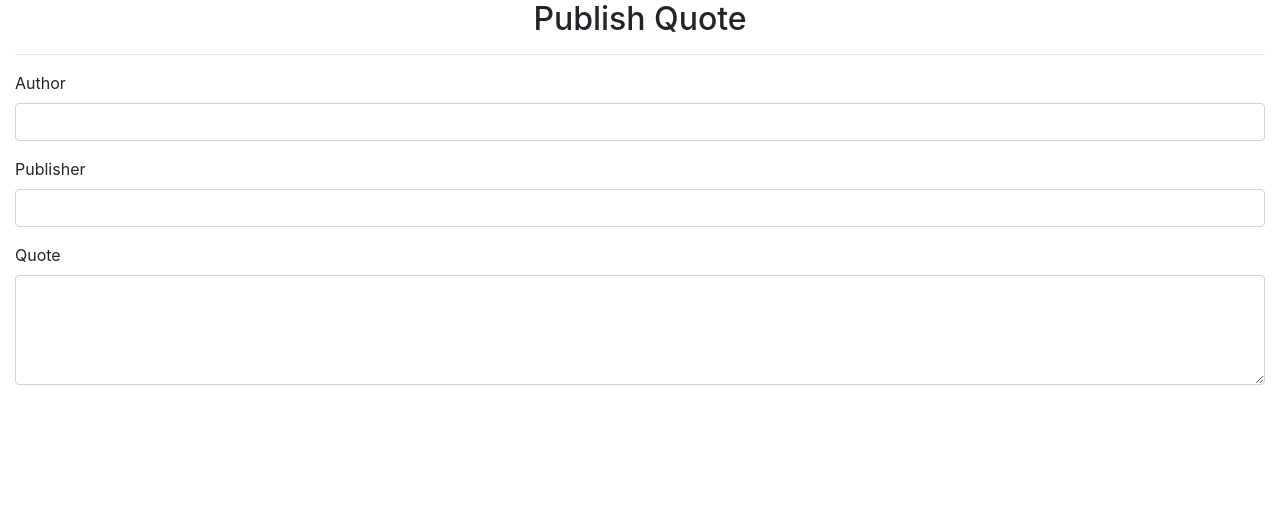
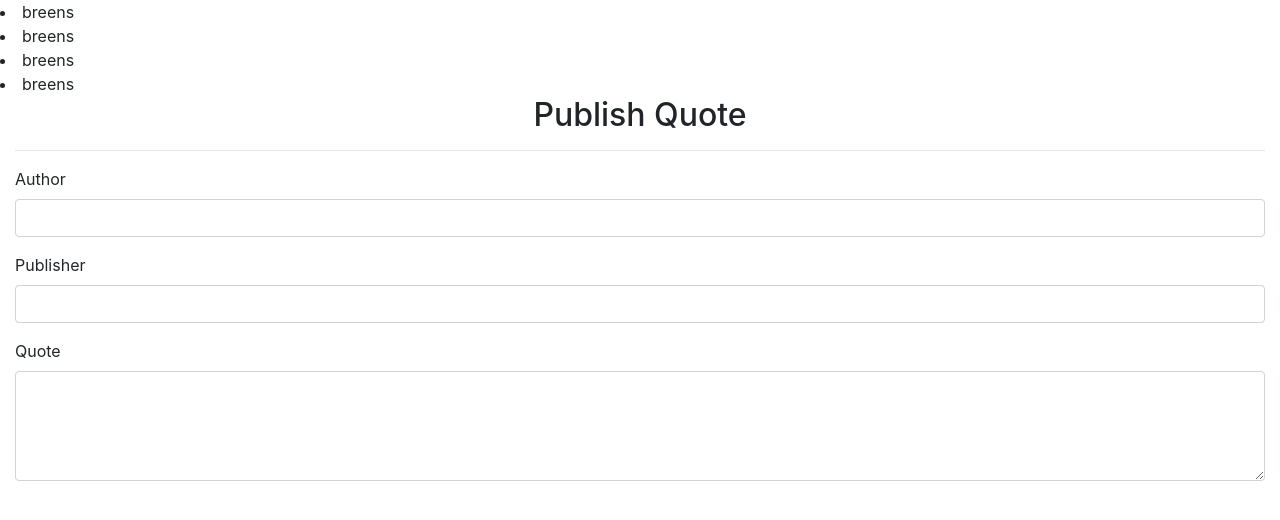
Before and after one commit to Breens-Mbaka/Quotes-WebApp, an Angular app: page / in a window 1280 px wide. Shown: the top 520 px of the page. Built offline with nearby package versions, Linux system fonts and the light colour scheme.

Commit message:
Update live when user types in the input

```diff
--- a/src/app/app.module.ts
+++ b/src/app/app.module.ts
@@ -1,5 +1,6 @@
 import { NgModule } from '@angular/core';
 import { BrowserModule } from '@angular/platform-browser';
+import { FormsModule } from '@angular/forms';
 
 import { AppRoutingModule } from './app-routing.module';
 import { AppComponent } from './app.component';
@@ -12,11 +13,11 @@ import { QuoteFormComponent } from './quote-form/quote-form.component';
     AppComponent,
     QuoteComponent,
     QuoteFormComponent,
-
   ],
   imports: [
     BrowserModule,
     AppRoutingModule,
+    FormsModule
   ],
   providers: [],
   bootstrap: [AppComponent]
--- a/src/app/quote-form/quote-form.component.html
+++ b/src/app/quote-form/quote-form.component.html
@@ -1,25 +1,25 @@
 <div class="container-fluid">
     <h2 class="text-center">Publish Quote</h2>
     <hr>
-    <form>
+    <form #quoteForm='ngForm'>
         <div class="form-group">
 
             <label for="author">Author</label>
-            <input type="text" required class="form-control" id="author">
+            <input type="text" required class="form-control" id="author" [(ngModel)]="newQuote.author" name="author">
 
         </div>
 
         <div class="form-group">
 
             <label for="publisher">Publisher</label>
-            <input type="text" required class="form-control" id="publisher">
+            <input type="text" required class="form-control" id="publisher" [(ngModel)]="newQuote.publisher" name="publisher">
 
         </div>
 
         <div class="form-group">
 
             <label for="content">Quote</label>
-            <textarea class="form-control" id="content" rows="4" required></textarea>
+            <textarea class="form-control" id="content" rows="4" [(ngModel)]="newQuote.content" name="content" required></textarea>
 
         </div>
     </form>
--- a/src/app/quote-form/quote-form.component.ts
+++ b/src/app/quote-form/quote-form.component.ts
@@ -1,4 +1,5 @@
 import { Component, OnInit } from '@angular/core';
+import { Quote } from '../quote'
 
 @Component({
   selector: 'app-quote-form',
@@ -6,6 +7,7 @@ import { Component, OnInit } from '@angular/core';
   styleUrls: ['./quote-form.component.css']
 })
 export class QuoteFormComponent implements OnInit {
+  newQuote = new Quote("","","");
 
   constructor() { }
 
--- a/src/app/quote/quote.component.html
+++ b/src/app/quote/quote.component.html
@@ -1 +1,7 @@
+<div *ngFor = 'let quote of quotes'>
+    <li>
+        {{quote.author}}
+    </li>
+</div>
+
 <app-quote-form></app-quote-form>
--- a/src/app/quote/quote.component.ts
+++ b/src/app/quote/quote.component.ts
@@ -9,7 +9,10 @@ import { Quote } from '../quote'
 export class QuoteComponent implements OnInit {
 
   quotes: Quote[] = [
-    new Quote("","","")
+    new Quote("breens","tom","Work hard"),
+    new Quote("breens","tom","Work hard"),
+    new Quote("breens","tom","Work hard"),
+    new Quote("breens","tom","Work hard"),
   ]
   constructor() { }
 
```
